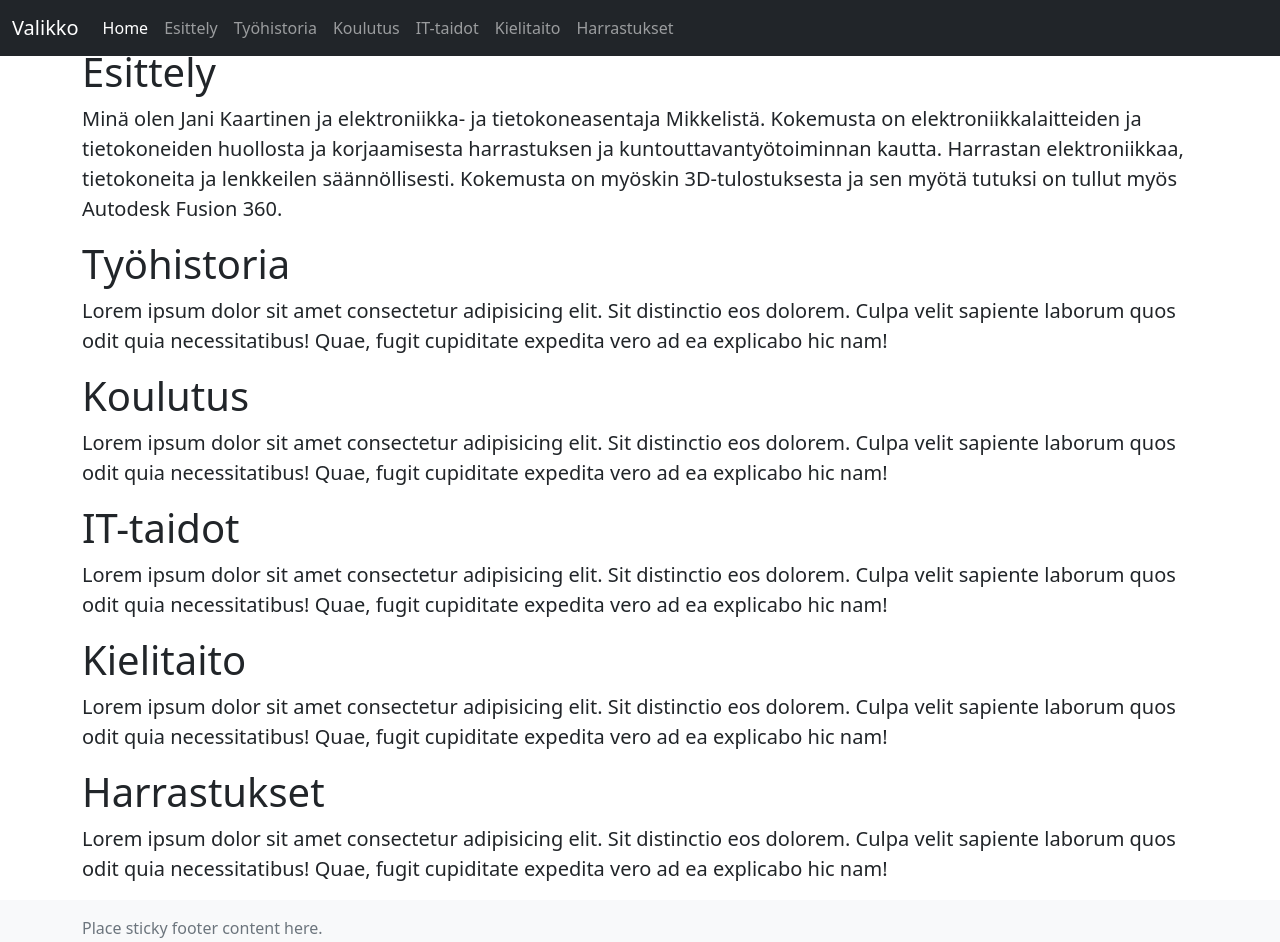
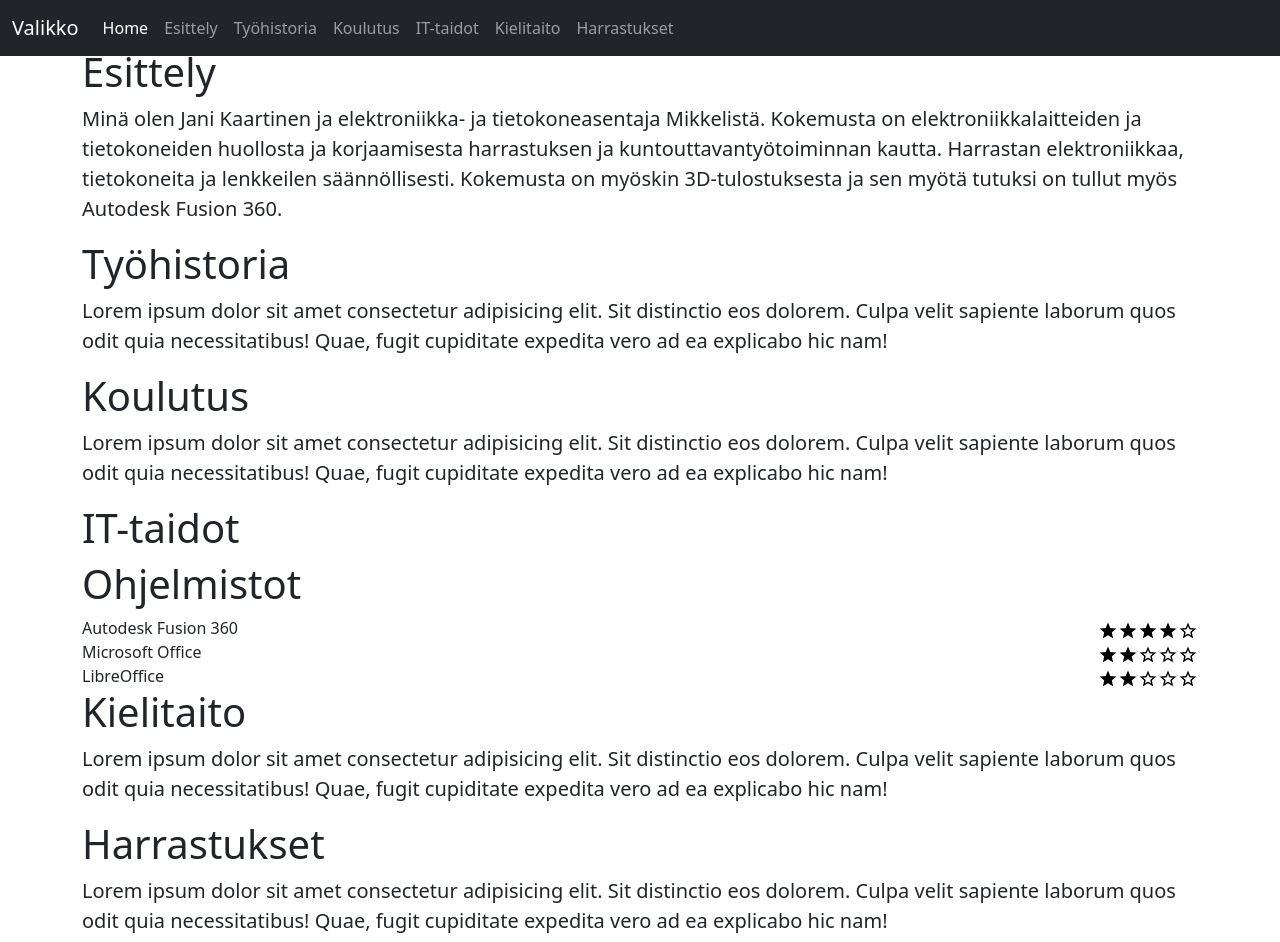
Before and after one commit to jkaart/bootstrap5-cv, a plain HTML site: page index.html in a window 1280 px wide. Shown: the top 942 px of the page. Drawn offline with nearby package versions, Linux system fonts and the light colour scheme.

Commit message:
Kuvat lisätty repoon

```diff
--- a/index.html
+++ b/index.html
@@ -66,8 +66,19 @@
         </div>
         <div class="container">
             <h1 clas="mt-5" id="ittaidot">IT-taidot</h1>
-            <p class="lead">Lorem ipsum dolor sit amet consectetur adipisicing elit. Sit distinctio eos dolorem. Culpa velit sapiente laborum quos odit quia necessitatibus! Quae, fugit cupiditate expedita vero ad ea explicabo hic nam!
-            </p>
+            <h1 clas="mt-5">Ohjelmistot</h1>
+            <div class="clearfix">
+                <span class="float-start">Autodesk Fusion 360</span>
+                <span class="float-end"><img src="img/4of5stars.png" alt="4 tähteä viidestä"></span>
+            </div>
+            <div class="clearfix">
+                <span class="float-start">Microsoft Office</span>
+                <span class="float-end"><img src="img/2of5stars.png" alt="2 tähteä viidestä"></span>
+            </div>
+            <div class="clearfix">
+                <span class="float-start">LibreOffice</span>
+                <span class="float-end"><img src="img/2of5stars.png" alt="2 tähteä viidestä"></span>
+            </div>
         </div>
         <div class="container">
             <h1 clas="mt-5" id="kielitaito">Kielitaito</h1>
```
Also changed, not shown: img/1of5stars.png (added), img/2of5stars.png (added), img/3of5stars.png (added), img/4of5stars.png (added), img/5of5stars.png (added), img/GitHub.png (added), img/background.jpg (added), img/email.png (added), img/home.png (added), img/phone.png (added), img/twitter.png (added).
